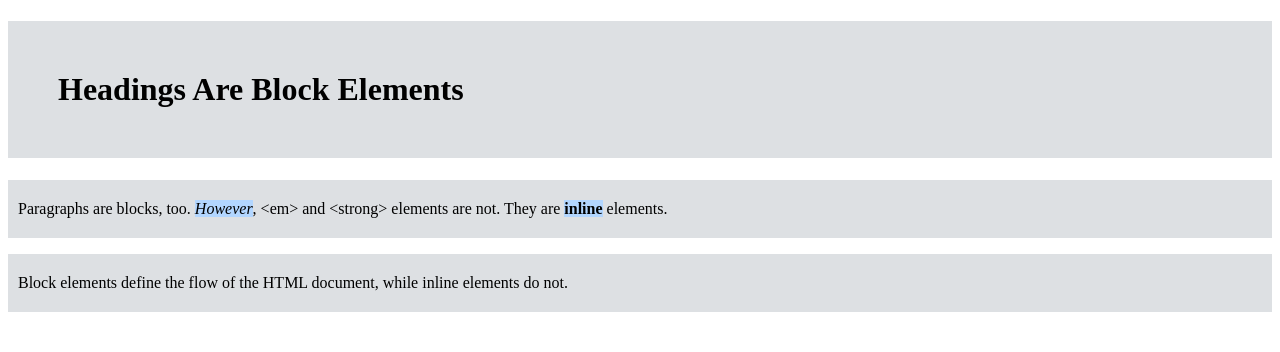
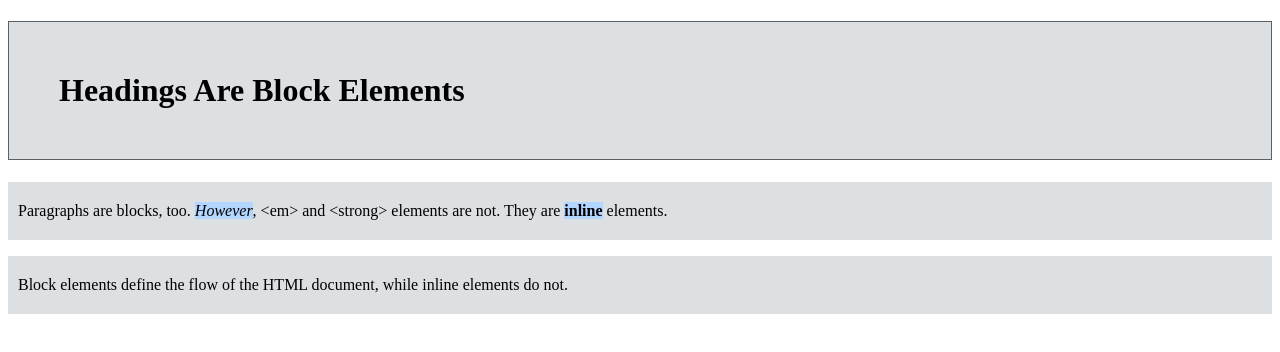
Before and after one commit to nedoratic/iih-05-css-box-model, a plain HTML site: page index.html in a window 1280 px wide. Drawn offline with Linux system fonts and the light colour scheme.

Commit message:
style.scc border added

```diff
--- a/style.css
+++ b/style.css
@@ -4,7 +4,13 @@ h1, p {
 
 h1 {
     padding: 50px;
+    border: 1px solid #5D6063;    /* border: size, type, color */
 }
+
+    /*
+    Borders can be applied selectively same as padding.
+    border-top, border-right, border-bottom, and border-left.
+    */
 
 p {
     padding-top: 20px;
```
